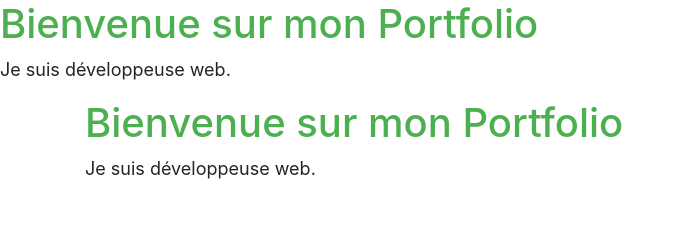
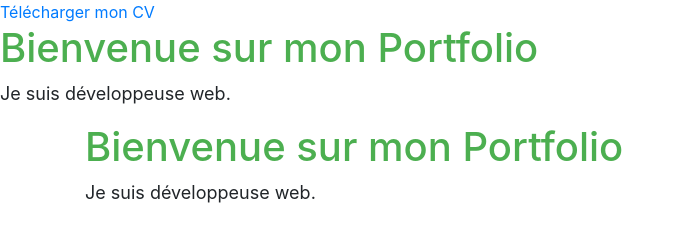
Before and after one commit to sihembarghouda/Portfolio, a plain HTML site: page index.html in a window 1280 px wide. Shown: the whole page, without its empty margins (0-685 px from the left). Drawn offline with nearby package versions, Linux system fonts and the light colour scheme.

Commit message:
Adding CV

```diff
--- a/index.html
+++ b/index.html
@@ -6,6 +6,8 @@
     <title>Mon Portfolio</title>
     <link rel="stylesheet" href="styles.css">
     <link href="https://stackpath.bootstrapcdn.com/bootstrap/4.5.2/css/bootstrap.min.css" rel="stylesheet">
+    <a href="cv.pdf" download>Télécharger mon CV</a>
+
 
 </head>
 <body>
```
Also changed, not shown: 1 other file.
